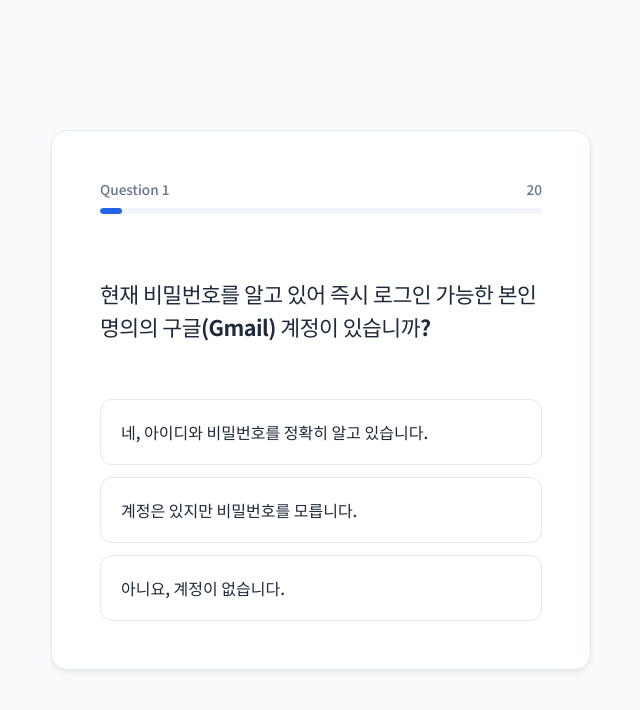
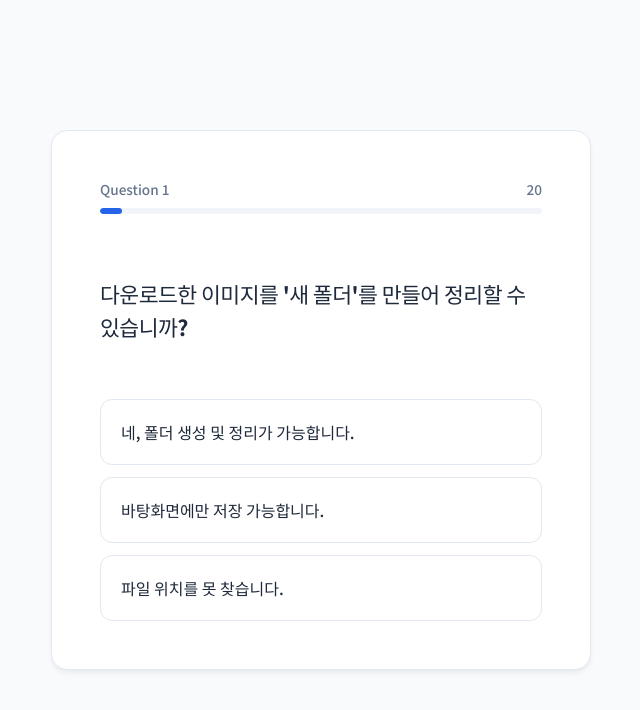
Before and after one commit to thirdK/pre-test, a React (Vite) app: page / in a window 1280 px wide. Both pictures are taken after a click on the button "평가 시작하기". Shown: the top 710 px of the page, without its empty margins (319-959 px from the left). Built offline with nearby package versions, Linux system fonts and the light colour scheme.

Commit message:
Update(*):update quiz, logic(random,calc score), layout

```diff
--- a/src/components/Quiz.jsx
+++ b/src/components/Quiz.jsx
@@ -1,25 +1,40 @@
-import React, { useState } from "react";
-import { questions } from "../data/questions";
+import React, { useState, useMemo } from "react";
+import { questions as originalQuestions } from "../data/questions";
 import "./Quiz.css";
 
+// 배열을 무작위로 섞는 함수 (Fisher-Yates)
+const shuffleArray = (array) => {
+  const shuffled = [...array];
+  for (let i = shuffled.length - 1; i > 0; i--) {
+    const j = Math.floor(Math.random() * (i + 1));
+    [shuffled[i], shuffled[j]] = [shuffled[j], shuffled[i]];
+  }
+  return shuffled;
+};
+
 const Quiz = ({ onFinish }) => {
+  // 컴포넌트가 마운트될 때 질문을 한 번 섞어서 고정
+  const questions = useMemo(() => shuffleArray(originalQuestions), []);
+
   const [currentQuestionIndex, setCurrentQuestionIndex] = useState(0);
-  const [score, setScore] = useState(0);
+  const [answers, setAnswers] = useState({});
 
-  const handleAnswerClick = (selectedScore) => {
-    const newScore = score + selectedScore;
-    setScore(newScore);
+  const handleAnswerClick = (id, group, score) => {
+    const newAnswers = { ...answers, [id]: { group, score } };
+    setAnswers(newAnswers);
 
     const nextQuestion = currentQuestionIndex + 1;
 
     if (nextQuestion < questions.length) {
       setCurrentQuestionIndex(nextQuestion);
     } else {
-      onFinish(newScore);
+      onFinish(newAnswers);
     }
   };
 
-  const progressPercentage = ((currentQuestionIndex + 1) / questions.length) * 100;
+  const currentQuestion = questions[currentQuestionIndex];
+  const progressPercentage =
+    ((currentQuestionIndex + 1) / questions.length) * 100;
 
   return (
     <div className="quiz-container">
@@ -37,17 +52,21 @@ const Quiz = ({ onFinish }) => {
       </div>
 
       <div className="question-section">
-        <h2 className="question-text">
-          {questions[currentQuestionIndex].question}
-        </h2>
+        <h2 className="question-text">{currentQuestion.question}</h2>
       </div>
 
       <div className="options-container">
-        {questions[currentQuestionIndex].options.map((option, index) => (
+        {currentQuestion.options.map((option, index) => (
           <button
             key={index}
             className="option-button"
-            onClick={() => handleAnswerClick(option.score)}
+            onClick={() =>
+              handleAnswerClick(
+                currentQuestion.id,
+                currentQuestion.group,
+                option.score,
+              )
+            }
           >
             {option.text}
           </button>
--- a/src/data/questions.js
+++ b/src/data/questions.js
@@ -1,234 +1,262 @@
 export const questions = [
   // -----------------------------------------------------------
-  // [PART 1] 수업 필수 생존 기술 (Zoom & 계정) - 50점
+  // [PART 1] 생활 (디지털 문해력) - Group 1
   // -----------------------------------------------------------
   {
     id: 1,
-    category: "수업준비",
+    group: 1,
+    category: "생활",
     question:
-      "현재 비밀번호를 알고 있어 즉시 로그인 가능한 본인 명의의 구글(Gmail) 계정이 있습니까?",
+      "소리가 안 들리거나 멈췄을 때 스피커 점검이나 재접속 등을 할 수 있습니까?",
     options: [
-      { text: "네, 아이디와 비밀번호를 정확히 알고 있습니다.", score: 10 },
-      { text: "계정은 있지만 비밀번호를 모릅니다.", score: 5 },
-      { text: "아니요, 계정이 없습니다.", score: 0 },
+      { text: "네, 스스로 해결 가능합니다.", score: 10 },
+      { text: "어디를 누를지 몰라 당황합니다.", score: 5 },
+      { text: "전혀 모릅니다.", score: 0 },
     ],
   },
   {
     id: 2,
-    category: "수업준비",
-    question:
-      "Zoom(줌)을 사용하여 비대면 화상 회의나 수업에 참여해 본 적이 있습니까?",
+    group: 1,
+    category: "생활",
+    question: "PC 카카오톡으로 파일을 받아 컴퓨터에 저장할 수 있습니까?",
     options: [
-      { text: "네, 자주 사용하며 익숙합니다.", score: 10 },
-      { text: "참여해 본 적은 있지만, 할 때마다 어렵습니다.", score: 5 },
-      { text: "아니요, 한 번도 안 해봤습니다.", score: 0 },
+      { text: "네, 원활하게 가능합니다.", score: 10 },
+      { text: "로그인은 되나 저장은 모릅니다.", score: 5 },
+      { text: "할 줄 모릅니다.", score: 0 },
     ],
   },
   {
     id: 3,
-    category: "수업준비",
-    question:
-      "Zoom(줌) 화면을 켜둔 상태에서, 인터넷 창(크롬 등)을 열어 두 화면을 왔다 갔다 할 수 있습니까?",
+    group: 1,
+    category: "생활",
+    question: "네이버 카페, 다음 카페를 가입하고 활용할 수 있습니까?",
     options: [
-      { text: "네, 자유롭게 화면을 바꿀 수 있습니다.", score: 10 },
-      { text: "할 수 있지만 자주 헷갈립니다.", score: 5 },
-      { text: "전혀 못하거나, 화면이 사라지면 당황합니다.", score: 0 },
+      {
+        text: "네, 카페에 가입하고 질문 글을 올리거나 댓글을 자유롭게 쓸 수 있습니다.",
+        score: 10,
+      },
+      {
+        text: "카페에 들어가서 남이 쓴 글을 읽을 수는 있지만, 가입이나 글쓰기는 어렵습니다.",
+        score: 5,
+      },
+      {
+        text: "네이버 카페가 무엇인지 모르거나, 사용해 본 적이 전혀 없습니다.",
+        score: 0,
+      },
     ],
   },
   {
     id: 4,
-    category: "수업준비",
-    question:
-      "강사님의 요청 시, Zoom의 '화면 공유' 버튼을 눌러 내 모니터 화면을 보여줄 수 있습니까?",
+    group: 1,
+    category: "생활",
+    question: "음식점 키오스크(무인 주문기)를 혼자서 이용할 수 있습니까?",
     options: [
-      { text: "네, 요청 즉시 공유할 수 있습니다.", score: 10 },
-      { text: "메뉴 위치를 찾는 데 시간이 걸립니다.", score: 5 },
-      { text: "전혀 못합니다 (메뉴가 어디 있는지 모름).", score: 0 },
+      { text: "네, 큰 어려움 없이 가능합니다.", score: 10 },
+      { text: "사람이 있으면 긴장되고 어렵습니다.", score: 5 },
+      { text: "사용하지 못합니다.", score: 0 },
     ],
   },
   {
     id: 5,
-    category: "수업준비",
-    question:
-      "도움을 받지 않고 스스로 웹사이트(뤼튼, ChatGPT 등)에 회원가입을 할 수 있습니까?",
-    options: [
-      { text: "네, 휴대폰 인증까지 혼자서 가능합니다.", score: 10 },
-      { text: "옆에서 누가 도와주면 할 수 있습니다.", score: 5 },
-      { text: "혼자서는 어렵습니다.", score: 0 },
-    ],
-  },
-
-  // -----------------------------------------------------------
-  // [PART 2] PC 활용 심화 (실습 속도 결정) - 50점
-  // -----------------------------------------------------------
-  {
-    id: 6,
-    category: "PC활용",
-    question: "키보드를 보지 않고 짧은 문장을 원활하게 입력할 수 있습니까?",
-    options: [
-      { text: "네, 큰 어려움 없이 칠 수 있습니다.", score: 10 },
-      { text: "자판을 눈으로 확인하며 천천히 입력합니다.", score: 5 },
-      { text: "입력이 매우 어렵거나 불가능합니다.", score: 0 },
-    ],
-  },
-  {
-    id: 7,
-    category: "PC활용",
-    question:
-      "PC 화면에 인터넷 창 두 개를 동시에 띄워놓고(왼쪽엔 줌, 오른쪽엔 실습창) 보면서 할 수 있습니까?",
-    options: [
-      { text: "네, 창 크기를 조절해서 나란히 놓을 수 있습니다.", score: 10 },
-      { text: "창을 겹쳐 놓고 하나씩 번갈아 가며 봅니다.", score: 5 },
-      { text: "창 크기를 조절하는 방법을 모릅니다.", score: 0 },
-    ],
-  },
-  {
-    id: 8,
-    category: "PC활용",
-    question:
-      "긴 문장(프롬프트)을 마우스로 드래그하여 복사(Ctrl+C)하고, 붙여넣기(Ctrl+V) 할 수 있습니까?",
-    options: [
-      { text: "네, 단축키를 사용하여 빠르게 할 수 있습니다.", score: 10 },
-      { text: "마우스 오른쪽 버튼을 눌러서 천천히 할 수 있습니다.", score: 5 },
-      { text: "복사하고 붙여넣는 방법을 모릅니다.", score: 0 },
-    ],
-  },
-  {
-    id: 9,
-    category: "PC활용",
-    question:
-      "PC에 저장된 사진 파일을 찾아서, 채팅창이나 웹사이트에 마우스로 끌어다 놓기(드래그)로 올릴 수 있습니까?",
-    options: [
-      { text: "네, 파일을 찾아서 올리는 것이 쉽습니다.", score: 10 },
-      { text: "파일을 찾는 데 시간이 좀 걸립니다.", score: 5 },
-      { text: "할 줄 모릅니다.", score: 0 },
-    ],
-  },
-  {
-    id: 10,
-    category: "PC활용",
-    question:
-      "인터넷에서 다운로드한 이미지를 '바탕화면'이나 '새 폴더'를 만들어 정리할 수 있습니까?",
-    options: [
-      { text: "네, 폴더를 만들고 파일을 정리할 수 있습니다.", score: 10 },
-      { text: "바탕화면에만 저장할 수 있습니다.", score: 5 },
-      { text: "저장된 파일이 어디 있는지 못 찾습니다.", score: 0 },
-    ],
-  },
-
-  // -----------------------------------------------------------
-  // [PART 3] AI 활용 경험 (교육 수준 진단) - 50점
-  // -----------------------------------------------------------
-  {
-    id: 11,
-    category: "AI경험",
-    question:
-      "네이버 검색과 챗GPT(인공지능)의 차이점을 알고, 상황에 맞춰 다르게 질문할 수 있습니까?",
-    options: [
-      { text: "차이를 알고 구체적으로 일을 시킬 수 있습니다.", score: 10 },
-      { text: "들어는 봤지만 검색하듯이 단어만 입력합니다.", score: 5 },
-      { text: "차이점을 잘 모릅니다.", score: 0 },
-    ],
-  },
-  {
-    id: 12,
-    category: "AI경험",
-    question:
-      "챗GPT, 뤼튼 같은 대화형 인공지능 서비스에 가입하고 사용해 본 적이 있습니까?",
-    options: [
-      { text: "네, 자주 사용합니다.", score: 10 },
-      { text: "한두 번 호기심에 써본 적은 있습니다.", score: 5 },
-      { text: "없습니다.", score: 0 },
-    ],
-  },
-  {
-    id: 13,
-    category: "AI경험",
-    question:
-      "AI에게 '그림을 그려줘'라고 요청해서 이미지를 만들어 본 적이 있습니까?",
-    options: [
-      { text: "네, 다양한 그림을 만들어 봤습니다.", score: 10 },
-      { text: "시도는 해봤으나 원하는 그림이 안 나왔습니다.", score: 5 },
-      { text: "없습니다.", score: 0 },
-    ],
-  },
-  {
-    id: 14,
-    category: "AI경험",
-    question:
-      "AI가 써준 글이 마음에 들지 않을 때, '다시 고쳐줘'라고 구체적으로 요청할 수 있습니까?",
-    options: [
-      { text: "네, 원하는 결과가 나올 때까지 대화합니다.", score: 10 },
-      { text: "한 번 질문하고 끝냅니다.", score: 5 },
-      { text: "해본 적 없습니다.", score: 0 },
-    ],
-  },
-  {
-    id: 15,
-    category: "AI경험",
-    question:
-      "스마트폰의 음성 인식 기능(시리, 빅스비 등)을 이용해 알람을 맞추거나 전화를 걸 수 있습니까?",
-    options: [
-      { text: "네, 평소에 자주 씁니다.", score: 10 },
-      { text: "기능은 알지만 잘 안 씁니다.", score: 5 },
-      { text: "사용법을 모릅니다.", score: 0 },
-    ],
-  },
-
-  // -----------------------------------------------------------
-  // [PART 4] 모바일 및 생활 앱 (기본 디지털 문해력) - 50점
-  // -----------------------------------------------------------
-  {
-    id: 16,
+    group: 1,
     category: "생활",
-    question:
-      "컴퓨터 소리가 안 들리거나 화면이 멈췄을 때, '새로고침(F5)'을 하거나 소리를 키울 수 있습니까?",
-    options: [
-      { text: "네, 스스로 해결할 수 있습니다.", score: 10 },
-      { text: "어디를 눌러야 할지 몰라 당황합니다.", score: 5 },
-      { text: "전혀 모릅니다.", score: 0 },
-    ],
-  },
-  {
-    id: 17,
-    category: "생활",
-    question:
-      "PC에 카카오톡을 설치하고 로그인하여, 사진이나 파일을 컴퓨터로 저장할 수 있습니까?",
-    options: [
-      { text: "네, 원활하게 할 수 있습니다.", score: 10 },
-      { text: "로그인은 되지만 파일 저장은 모릅니다.", score: 5 },
-      { text: "할 줄 모릅니다.", score: 0 },
-    ],
-  },
-  {
-    id: 18,
-    category: "생활",
-    question:
-      "스마트폰 앱(코레일, 지도, 택시 등)을 활용해 기차표를 예매하거나 길을 찾을 수 있습니까?",
-    options: [
-      { text: "네, 능숙하게 사용합니다.", score: 10 },
-      { text: "할 수 있지만 때때로 어려움", score: 5 },
-      { text: "사용하지 않습니다.", score: 0 },
-    ],
-  },
-  {
-    id: 19,
-    category: "생활",
-    question: "음식점 키오스크(무인 주문기)를 혼자서 이용할 수 있습니까?",
-    options: [
-      { text: "네, 큰 어려움 없이 가능합니다.", score: 10 },
-      { text: "뒤에 사람이 있으면 긴장되고 어렵습니다.", score: 5 },
-      { text: "사용하지 못합니다.", score: 0 },
-    ],
-  },
-  {
-    id: 20,
-    category: "생활",
-    question: "스마트폰으로 계좌 이체나 삼성페이 같은 간편 결제를 사용합니까?",
+    question: "스마트폰 계좌 이체나 간편 결제(삼성페이 등)를 사용합니까?",
     options: [
       { text: "네, 능숙하게 사용합니다.", score: 10 },
       { text: "잔액 확인만 할 줄 압니다.", score: 5 },
       { text: "은행에 직접 방문합니다.", score: 0 },
     ],
   },
+
+  // -----------------------------------------------------------
+  // [PART 2] PC활용 (실습 속도 결정) - Group 1
+  // -----------------------------------------------------------
+  {
+    id: 6,
+    group: 1,
+    category: "PC활용",
+    question: "키보드를 보지 않고 짧은 문장을 원활하게 입력할 수 있습니까?",
+    options: [
+      { text: "네, 큰 어려움 없이 가능합니다.", score: 10 },
+      { text: "자판을 보며 천천히 입력합니다.", score: 5 },
+      { text: "입력이 어렵거나 불가능합니다.", score: 0 },
+    ],
+  },
+  {
+    id: 7,
+    group: 1,
+    category: "PC활용",
+    question: "화면에 인터넷 창 두 개를 동시에 띄워놓고 보면서 할 수 있습니까?",
+    options: [
+      { text: "네, 창 크기 조절이 가능합니다.", score: 10 },
+      { text: "창을 겹쳐 놓고 번갈아 봅니다.", score: 5 },
+      { text: "조절 방법을 모릅니다.", score: 0 },
+    ],
+  },
+  {
+    id: 8,
+    group: 1,
+    category: "PC활용",
+    question:
+      "문장을 드래그하여 복사(Ctrl+C) 및 붙여넣기(Ctrl+V) 할 수 있습니까?",
+    options: [
+      { text: "네, 단축키로 빠르게 가능합니다.", score: 10 },
+      { text: "우클릭 메뉴로 천천히 가능합니다.", score: 5 },
+      { text: "방법을 모릅니다.", score: 0 },
+    ],
+  },
+  {
+    id: 9,
+    group: 1,
+    category: "PC활용",
+    question:
+      "사진 파일을 찾아 채팅창이나 웹사이트에 드래그로 올릴 수 있습니까?",
+    options: [
+      { text: "네, 파일 업로드가 쉽습니다.", score: 10 },
+      { text: "찾는 데 시간이 좀 걸립니다.", score: 5 },
+      { text: "할 줄 모릅니다.", score: 0 },
+    ],
+  },
+  {
+    id: 10,
+    group: 1,
+    category: "PC활용",
+    question: "다운로드한 이미지를 '새 폴더'를 만들어 정리할 수 있습니까?",
+    options: [
+      { text: "네, 폴더 생성 및 정리가 가능합니다.", score: 10 },
+      { text: "바탕화면에만 저장 가능합니다.", score: 5 },
+      { text: "파일 위치를 못 찾습니다.", score: 0 },
+    ],
+  },
+
+  // -----------------------------------------------------------
+  // [PART 3] 수업준비 (Zoom & 계정) - Group 2
+  // -----------------------------------------------------------
+  {
+    id: 11,
+    group: 2,
+    category: "수업준비",
+    question:
+      "현재 비밀번호를 알고 로그인 가능한 본인 명의 구글 계정이 있습니까?",
+    options: [
+      { text: "네, 정확히 알고 있습니다.", score: 10 },
+      { text: "계정은 있지만 비번을 모릅니다.", score: 5 },
+      { text: "아니요, 계정이 없습니다.", score: 0 },
+    ],
+  },
+  {
+    id: 12,
+    group: 2,
+    category: "수업준비",
+    question:
+      "Zoom을 사용하여 비대면 화상 회의나 수업에 참여해 본 적이 있습니까?",
+    options: [
+      { text: "네, 자주 사용하며 익숙합니다.", score: 10 },
+      { text: "참여해 봤지만 어렵습니다.", score: 5 },
+      { text: "아니요, 한 번도 안 해봤습니다.", score: 0 },
+    ],
+  },
+  {
+    id: 13,
+    group: 2,
+    category: "수업준비",
+    question: "Zoom 화면과 인터넷 창(크롬 등)을 자유롭게 전환할 수 있습니까?",
+    options: [
+      { text: "네, 자유롭게 바꿀 수 있습니다.", score: 10 },
+      { text: "할 수 있지만 자주 헷갈립니다.", score: 5 },
+      { text: "전혀 못하거나 당황합니다.", score: 0 },
+    ],
+  },
+  {
+    id: 14,
+    group: 2,
+    category: "수업준비",
+    question:
+      "강사의 요청 시 Zoom '화면 공유'를 통해 내 화면을 보여줄 수 있습니까?",
+    options: [
+      { text: "네, 즉시 공유할 수 있습니다.", score: 10 },
+      { text: "메뉴 찾는 데 시간이 걸립니다.", score: 5 },
+      { text: "전혀 못합니다.", score: 0 },
+    ],
+  },
+  {
+    id: 15,
+    group: 2,
+    category: "수업준비",
+    question:
+      "도움 없이 스스로 웹사이트(네이버, 구글, ChatGPT 등)에 회원가입 할 수 있습니까?",
+    options: [
+      { text: "네, 휴대폰 인증까지 가능합니다.", score: 10 },
+      { text: "누가 도와주면 할 수 있습니다.", score: 5 },
+      { text: "혼자서는 어렵습니다.", score: 0 },
+    ],
+  },
+
+  // -----------------------------------------------------------
+  // [PART 4] AI경험 (교육 수준 진단) - Group 2
+  // -----------------------------------------------------------
+  {
+    id: 16,
+    group: 2,
+    category: "AI경험",
+    question: "네이버 검색과 ChatGPT의 차이를 알고 다르게 질문할 수 있습니까?",
+    options: [
+      { text: "차이를 알고 일을 시킬 수 있습니다.", score: 10 },
+      { text: "들어봤지만 단어만 입력합니다.", score: 5 },
+      { text: "차이점을 잘 모릅니다.", score: 0 },
+    ],
+  },
+  {
+    id: 17,
+    group: 2,
+    category: "AI경험",
+    question:
+      "ChatGPT, Gemini 같은 AI 서비스에 가입하고 사용해 본 적이 있습니까?",
+    options: [
+      { text: "네, 자주 사용합니다.", score: 10 },
+      { text: "한두 번 써본 적 있습니다.", score: 5 },
+      { text: "없습니다.", score: 0 },
+    ],
+  },
+  {
+    id: 18,
+    group: 2,
+    category: "AI경험",
+    question: "AI에게 '그림을 그려줘'라고 요청해서 이미지를 만들어 봤습니까?",
+    options: [
+      { text: "네, 다양한 그림을 그려봤습니다.", score: 10 },
+      { text: "시도했으나 원하는 대로 안 나옴.", score: 5 },
+      { text: "없습니다.", score: 0 },
+    ],
+  },
+  {
+    id: 19,
+    group: 2,
+    category: "AI경험",
+    question:
+      "AI 결과가 맘에 안 들 때 '다시 고쳐줘'라고 구체적으로 요청합니까?",
+    options: [
+      { text: "네, 결과가 나올 때까지 대화합니다.", score: 10 },
+      { text: "한 번 질문하고 끝냅니다.", score: 5 },
+      { text: "해본 적 없습니다.", score: 0 },
+    ],
+  },
+  {
+    id: 20,
+    group: 2,
+    category: "AI경험",
+    question:
+      "AI에게 사진, 문서 파일 등을 업로드해서 분석을 요청한 경험이 있습니까?",
+    options: [
+      {
+        text: "네, 이미지 분석이나 파일 요약 등 다양한 기능을 활용해 봤습니다.",
+        score: 10,
+      },
+      {
+        text: "텍스트 대화만 해봤고, 파일이나 이미지를 써본 적은 없습니다.",
+        score: 5,
+      },
+      { text: "그런 기능이 있는지 잘 모릅니다.", score: 0 },
+    ],
+  },
 ];
```
Also changed, not shown: src/components/Result.css (+23 -2 lines), src/components/Result.jsx (+10 -4 lines), src/data/results.js (+84 -29 lines).
